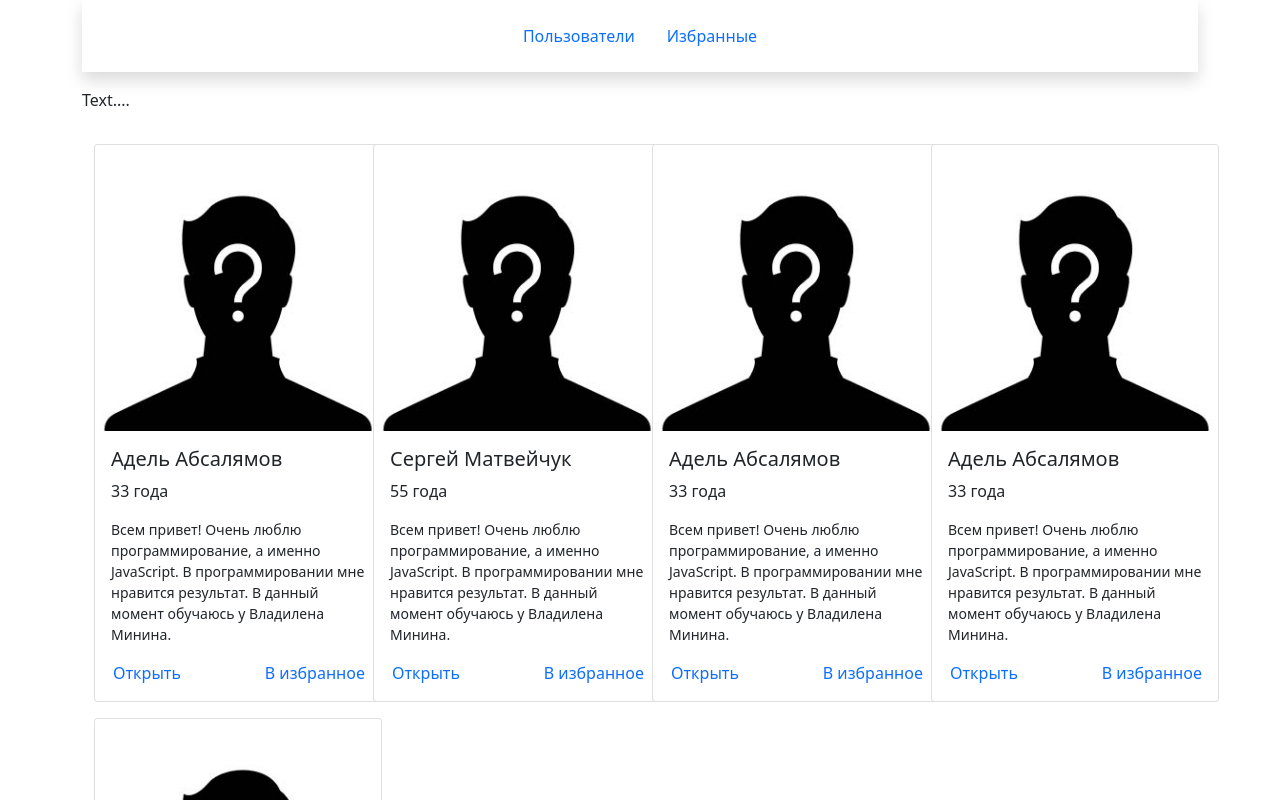
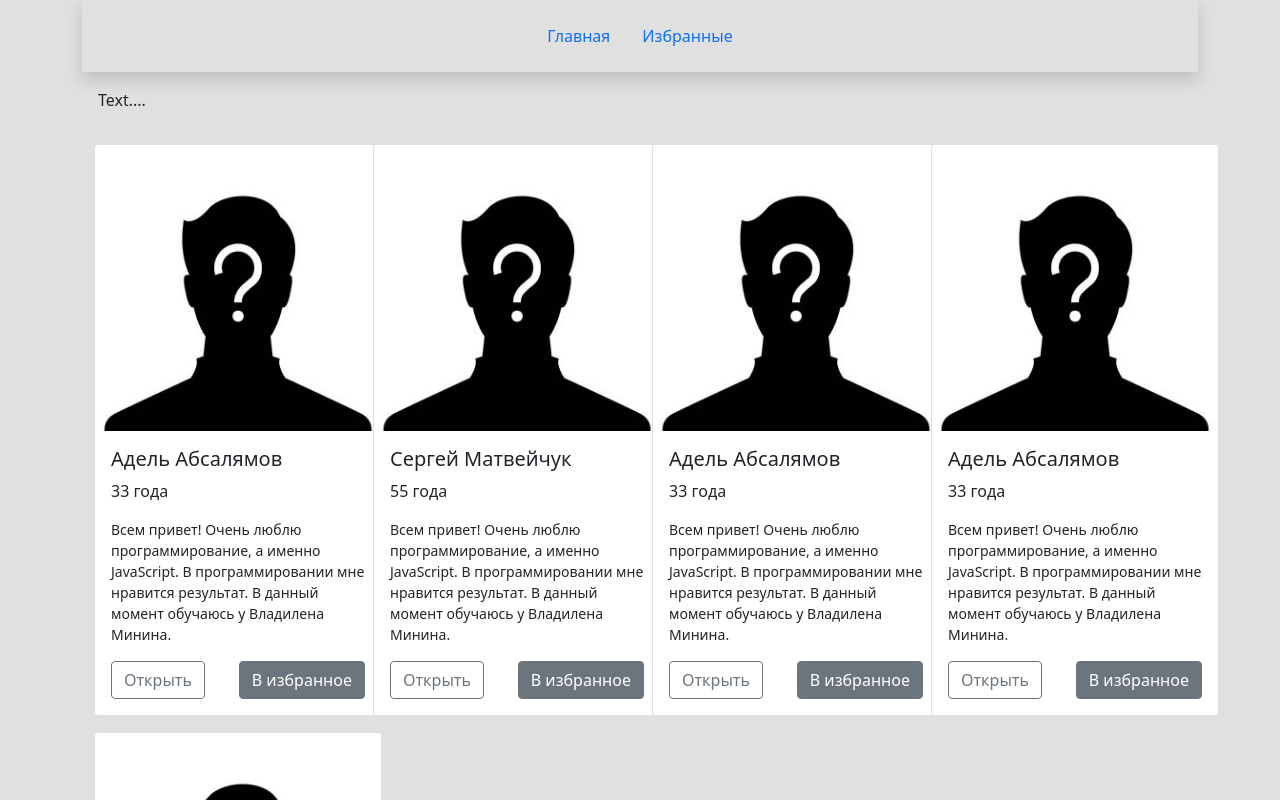
Before and after one commit to loading-test/hackaton-2, a React (Create React App) app: page / in a window 1280 px wide. Shown: the top 800 px of the page. Built offline with nearby package versions, Linux system fonts and the light colour scheme.

Commit message:
refactor

```diff
--- a/src/api/users.api.js
+++ b/src/api/users.api.js
@@ -39,7 +39,10 @@ const users = [
     src: "./img/115344820161227.jpg",
     skills: [skills.html, skills.css, skills.javaScript, skills.bootstrap],
     aboutMe:
-      "Всем привет! Очень люблю программирование, а именно JavaScript. В программировании мне нравится результат. В данный момент обучаюсь у Владилена Минина."
+      "Всем привет! Очень люблю программирование, а именно JavaScript. В программировании мне нравится результат. В данный момент обучаюсь у Владилена Минина.",
+    socialNetwork: "https://github.com/loading-test",
+    session:
+      "В данном проекте занимался api, компонентом карточки, маршрутизации и главной страницы сайта"
   },
   {
     id: "5e95e4f4a8e44441a3dd1f339d2d6238",
@@ -59,6 +62,7 @@ const users = [
     src: "./img/115344820161227.jpg",
     aboutMe:
       "Всем привет! Очень люблю программирование, а именно JavaScript. В программировании мне нравится результат. В данный момент обучаюсь у Владилена Минина.",
+    socialNetwork: "https://github.com/loading-test",
     session:
       "В данном проекте занимался api, компонентом карточки, маршрутизации и главной страницы сайта"
   },
@@ -69,6 +73,7 @@ const users = [
     src: "./img/115344820161227.jpg",
     aboutMe:
       "Всем привет! Очень люблю программирование, а именно JavaScript. В программировании мне нравится результат. В данный момент обучаюсь у Владилена Минина.",
+    socialNetwork: "https://github.com/loading-test",
     session:
       "В данном проекте занимался api, компонентом карточки, маршрутизации и главной страницы сайта"
   },
@@ -79,6 +84,7 @@ const users = [
     src: "./img/115344820161227.jpg",
     aboutMe:
       "Всем привет! Очень люблю программирование, а именно JavaScript. В программировании мне нравится результат. В данный момент обучаюсь у Владилена Минина.",
+    socialNetwork: "https://github.com/loading-test",
     session:
       "В данном проекте занимался api, компонентом карточки, маршрутизации и главной страницы сайта"
   }
@@ -91,13 +97,12 @@ const fetchUsersAll = () =>
     }, 2000);
   });
 
-const getById = (id) => {
+const getById = (id) =>
   new Promise((resolve) => {
-    window.setInterval(() => {
-      resolve(users.filter((user) => user.id === id));
+    window.setInterval(function () {
+      resolve(users.find((user) => user.id === id));
     }, 1000);
   });
-};
 
 export default {
   fetchUsersAll,
--- a/src/app.css
+++ b/src/app.css
@@ -0,0 +1,3 @@
+body {
+  background: rgb(224, 224, 224) !important;
+}
--- a/src/app.jsx
+++ b/src/app.jsx
@@ -1,9 +1,10 @@
 import React from "react";
+import "./app.css";
 import { Switch, Route, Redirect } from "react-router-dom";
 import Favorites from "./components/favorites/favorites";
 import Main from "./content/main";
 import NavBar from "./content/navBar";
-import UserPage from "./content/userPage";
+import UserList from "./components/userList";
 
 const App = () => {
   return (
@@ -11,7 +12,7 @@ const App = () => {
       <NavBar />
       <Switch>
         <Route path="/" exact component={Main} />
-        <Route path="/users" component={UserPage} />
+        <Route path="/:userId?" component={UserList} />
         <Route path="/favorites" component={Favorites} />
         <Redirect to="/" />
       </Switch>
--- a/src/components/main/mainContainer.css
+++ b/src/components/main/mainContainer.css
@@ -16,6 +16,6 @@
 }
 
 .main-text {
-  margin-right: 2em;
+  margin-left: 1em;
   margin-top: 1em;
 }
--- a/src/components/main/mainContsainer.jsx
+++ b/src/components/main/mainContsainer.jsx
@@ -1,5 +1,4 @@
 import React from "react";
-import { Link } from "react-router-dom";
 import PropTypes from "prop-types";
 import "./mainContainer.css";
 import Preloader from "../../utils/preloader";
@@ -28,8 +27,12 @@ const MainContainer = ({ users }) => {
                         <p className="card-text">{`${item.age} года`}</p>
                         <p className="about">{item.aboutMe}</p>
                         <div className="link-btn-card">
-                          <Link to="#">Открыть</Link>
-                          <Link to="#">В избранное</Link>
+                          <button className="btn btn-outline-secondary">
+                            Открыть
+                          </button>
+                          <button className="btn btn-secondary">
+                            В избранное
+                          </button>
                         </div>
                       </div>
                     </div>
--- a/src/components/navBar/navBarContainer.jsx
+++ b/src/components/navBar/navBarContainer.jsx
@@ -7,7 +7,7 @@ const NavBarContainer = () => {
       <ul className="nav nav-pills">
         <li>
           <Link to="/" className="nav-link">
-            Пользователи
+            Главная
           </Link>
         </li>
         <li>
--- /dev/null
+++ b/src/components/userList.jsx
@@ -0,0 +1,13 @@
+import React from "react";
+import { useParams } from "react-router-dom";
+import Main from "../content/main";
+import UserPage from "../content/userPage";
+
+const UserList = () => {
+  const params = useParams();
+  const { userId } = params;
+
+  return <>{userId ? <UserPage id={userId} /> : <Main />}</>;
+};
+
+export default UserList;
--- a/src/components/usersPage/usersPageContainer.jsx
+++ /dev/null
@@ -1,9 +0,0 @@
-import React from "react";
-
-const UsersPageContainer = () => {
-  return (
-    <h1>userpage</h1>
-  );
-};
-
-export default UsersPageContainer;
--- a/src/content/userPage.jsx
+++ b/src/content/userPage.jsx
@@ -1,10 +1,31 @@
-import React from 'react'
-import UsersPageContainer from '../components/usersPage/usersPageContainer';
+import React, { useEffect, useState } from "react";
+import api from "../api";
+import PropTypes from "prop-types";
+import Preloader from "../utils/preloader";
 
-const UserPage = () => {
+const UserPage = ({ id }) => {
+  const [user, setUser] = useState();
+
+  useEffect(() => {
+    api.users.getById(id).then((data) => setUser(data));
+  }, []);
+
+  if (user) {
     return (
-        <UsersPageContainer />
+      <div>
+        <h1>{user.name}</h1>
+        <h4>{`${user.age} года`}</h4>
+        <p>{user.aboutMe}</p>
+        <p>{`Социальная сеть: ${user.socialNetwork}`}</p>
+        <p>{user.session}</p>
+      </div>
     );
-}
+  } else {
+    return <Preloader />;
+  }
+};
+UserPage.propTypes = {
+  id: PropTypes.string
+};
 
 export default UserPage;
```
